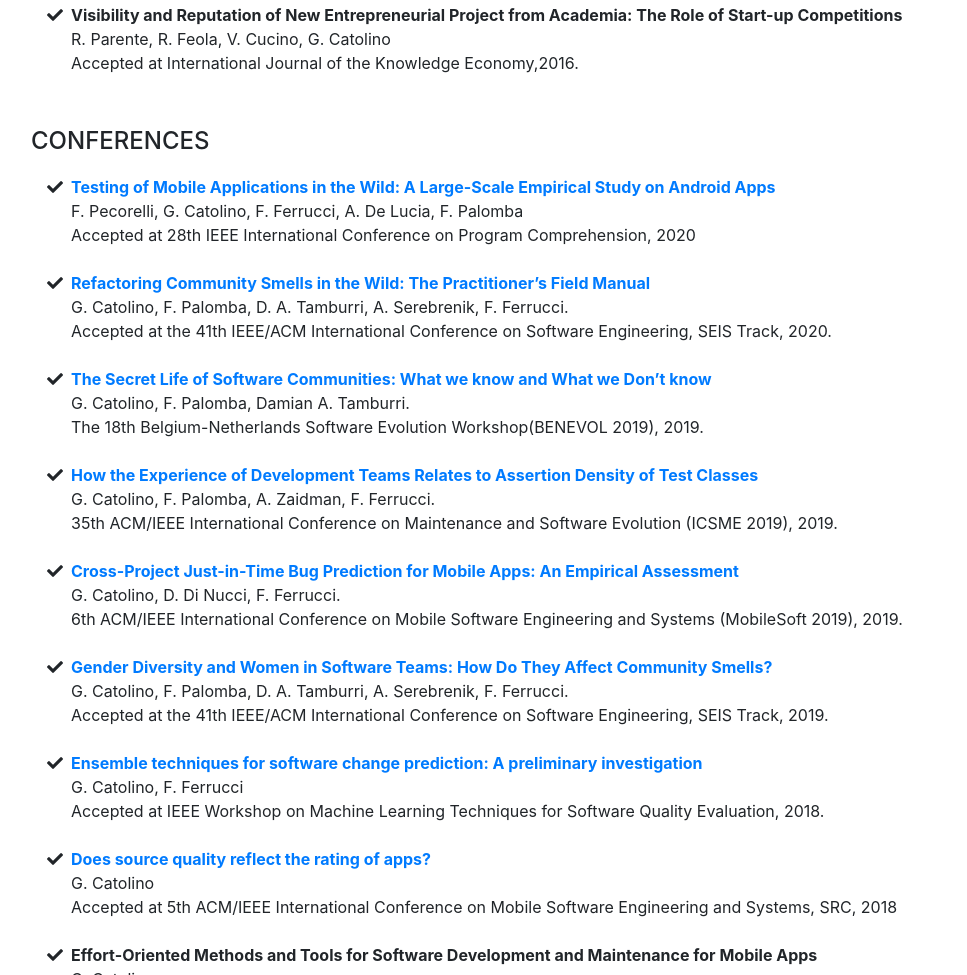
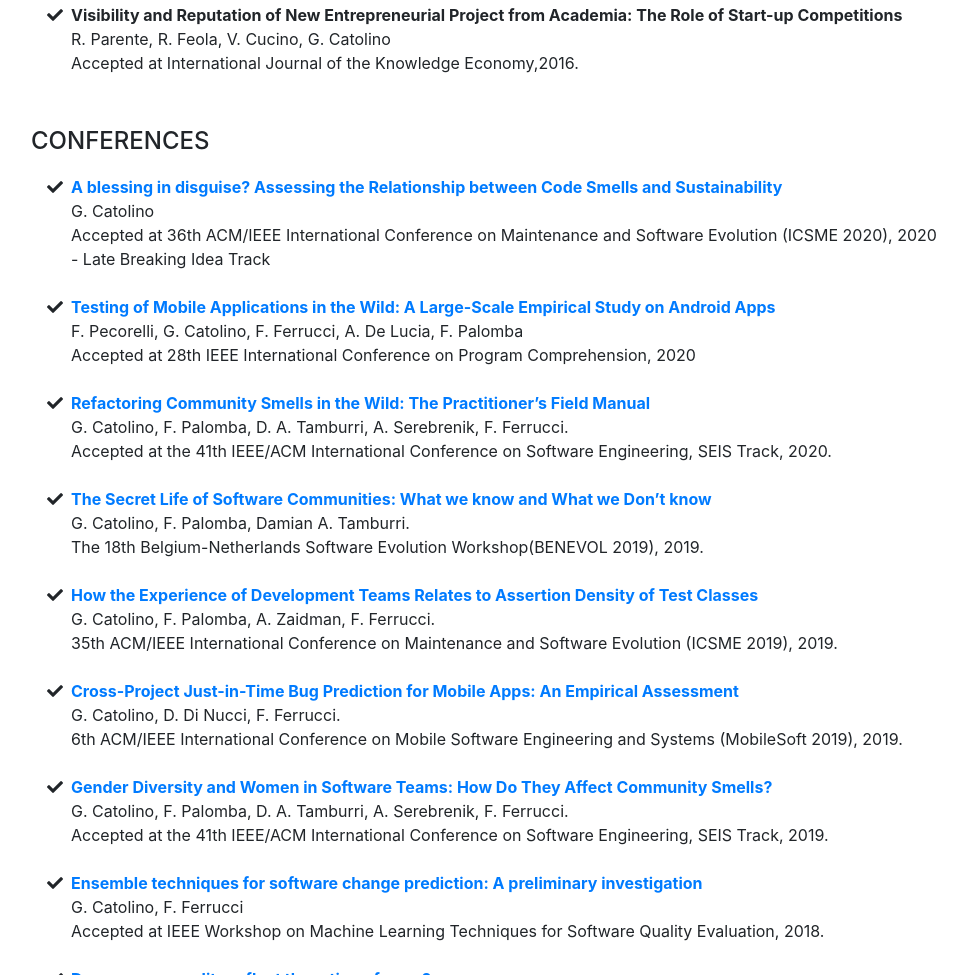
Before and after one commit to Gemma91/gemma91.github.io, a website with bundled scripts: page index.html in a window 1280 px wide. Shown: the part 5044-6019 px from the top of the page, without its empty margins (289-1256 px from the left). Built offline with nearby package versions, Linux system fonts and the light colour scheme; a web font is replaced by a local one.

Commit message:
file updated

```diff
--- a/index.html
+++ b/index.html
@@ -298,6 +298,14 @@
         <ul class="fa-ul mb-0">
         <li>
             <i class="fa-li fa fa-check"></i>
+            <b><a href="https://drive.google.com/file/d/15SCkr6NNe8txkRYWo3shqL2Yh9M7qOGN/view?usp=sharing" target="”_blank">A blessing in disguise? Assessing the Relationship between Code Smells and Sustainability</a></b><br>
+            G. Catolino<br>
+            Accepted at 36th ACM/IEEE International Conference on Maintenance and Software Evolution (ICSME 2020), 2020 - Late Breaking Idea Track
+          </li>
+          <br>
+        <li>
+        <li>
+            <i class="fa-li fa fa-check"></i>
             <b><a href="#" target="”_blank">Testing of Mobile Applications in the Wild: A Large-Scale
              Empirical Study on Android Apps</a></b><br>
             F. Pecorelli, G. Catolino, F. Ferrucci, A. De Lucia, F. Palomba <br>
@@ -306,7 +314,7 @@
           <br>
         <li>
             <i class="fa-li fa fa-check"></i>
-            <b><a href="#" target="”_blank">Refactoring Community Smells in the Wild: The Practitioner’s Field Manual</a></b><br>
+            <b><a href="https://fpalomba.github.io/pdf/Conferencs/C46.pdf" target="”_blank">Refactoring Community Smells in the Wild: The Practitioner’s Field Manual</a></b><br>
             G. Catolino, F. Palomba, D. A. Tamburri, A. Serebrenik, F. Ferrucci. <br>
             Accepted at the 41th IEEE/ACM International Conference on Software Engineering, SEIS Track, 2020.
           </li>
```
